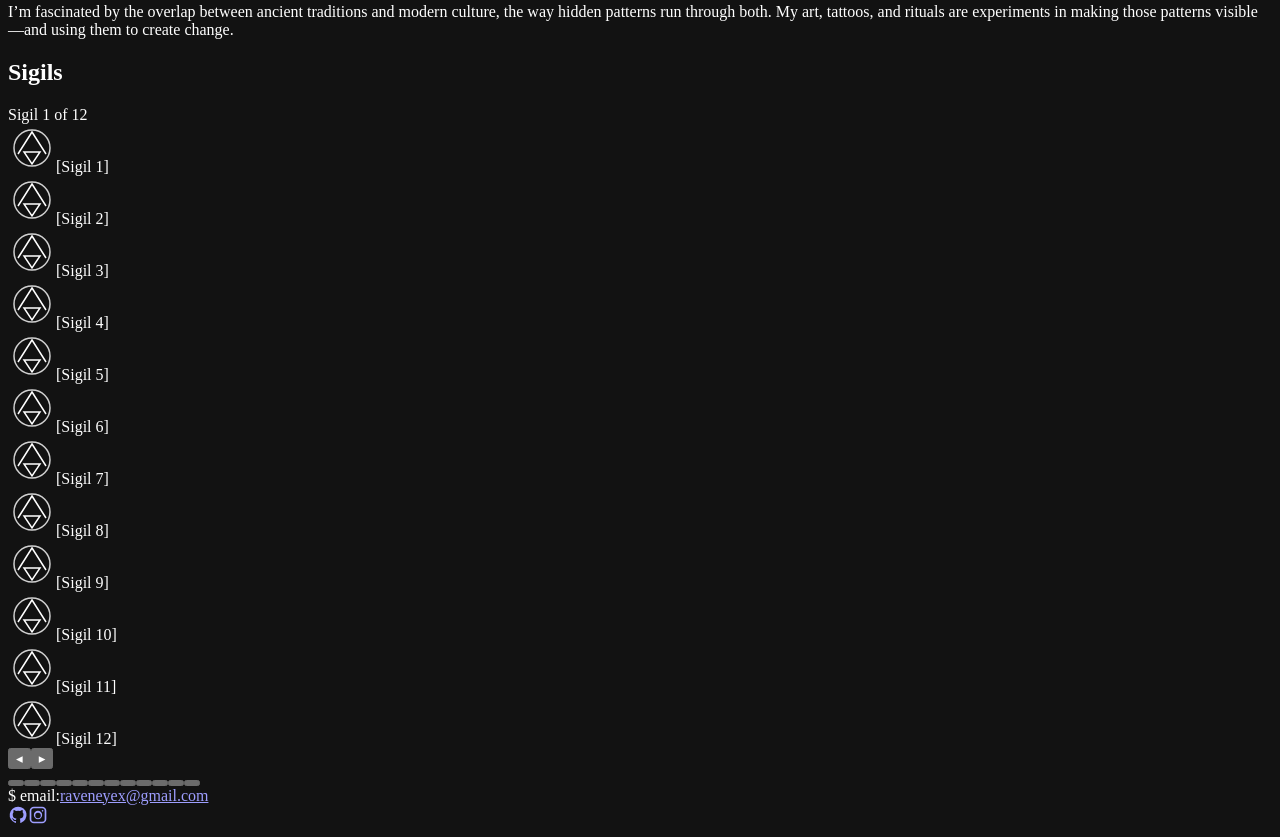
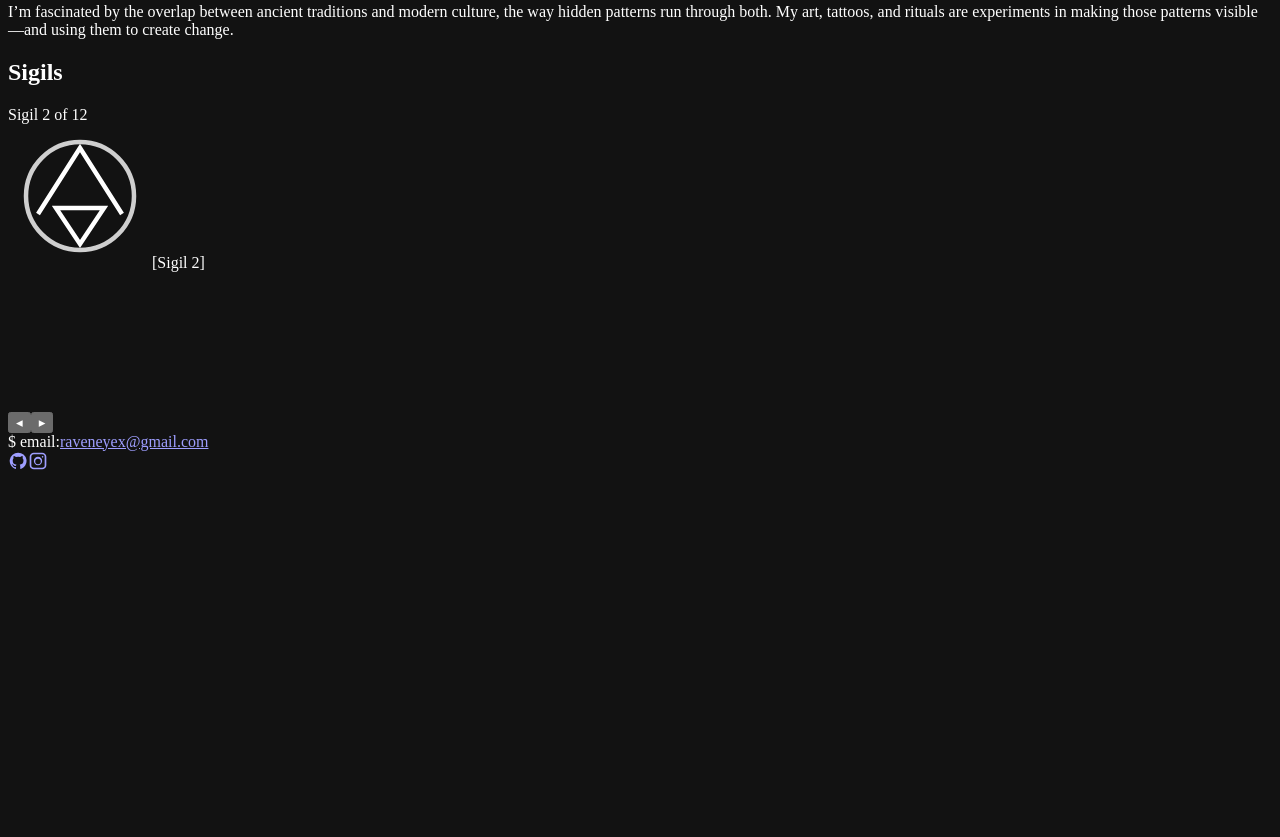
Before and after one commit to raveneyex/vibe-site, a React (Vite) app: page /magickal in a window 1280 px wide. Shown: the part 1820-2657 px from the top of the page. After the commit the page ends 2303 px from the top, so only its background shows below. Built offline with nearby package versions, Linux system fonts and the light colour scheme; the HTML template or start-up script is replaced by a standard one.

Commit message:
[AI]: Swiper carousel in Magickal

```diff
--- a/src/components/SigilTile.tsx
+++ b/src/components/SigilTile.tsx
@@ -3,21 +3,27 @@ import clsx from 'clsx';
 type Props = {
   label: string;
   accent?: 'cyan' | 'magenta' | 'purple';
+  className?: string;
+  size?: number;
 };
 
-export default function SigilTile({ label, accent = 'magenta' }: Props) {
+export default function SigilTile({ label, accent = 'magenta', className, size = 1 }: Props) {
   const hudClass = accent === 'cyan' ? 'hud-cyan' : accent === 'magenta' ? 'hud-magenta' : 'hud-purple';
   const borderClass = accent === 'cyan' ? 'glass-border-cyan' : accent === 'magenta' ? 'glass-border-magenta' : 'glass-border-purple';
   const glowClass = accent === 'cyan' ? 'hover:neon-glow-cyan' : accent === 'magenta' ? 'hover:neon-glow-magenta' : 'hover:neon-glow-purple';
   const textClass = accent === 'cyan' ? 'text-neon-cyan/90' : accent === 'magenta' ? 'text-neon-magenta/90' : 'text-neon-purple/90';
+  const dimension = 96 * size;
+  const svgDimension = 48 * size;
   return (
     <div
       className={clsx(
         'hud group relative w-24 h-24 rounded-lg glass grid place-items-center transition-shadow scan-sweep',
         hudClass,
         borderClass,
-        glowClass
+        glowClass,
+        className
       )}
+      style={size !== 1 ? { width: `${dimension}px`, height: `${dimension}px` } : undefined}
       role="img"
       aria-label={label}
     >
@@ -26,8 +32,8 @@ export default function SigilTile({ label, accent = 'magenta' }: Props) {
       <span aria-hidden="true" className="corner bl" />
       <span aria-hidden="true" className="corner br" />
       <svg
-        width="48"
-        height="48"
+        width={svgDimension}
+        height={svgDimension}
         viewBox="0 0 48 48"
         fill="none"
         xmlns="http://www.w3.org/2000/svg"
--- a/src/pages/Magickal.tsx
+++ b/src/pages/Magickal.tsx
@@ -1,12 +1,16 @@
 import SigilTile from '../components/SigilTile';
 import SkillChip from '../components/Layout/SkillChip';
 import { Link } from 'react-router-dom';
-import { useCallback, useEffect, useId, useMemo, useRef, useState } from 'react';
+import { useMemo, useRef, useState, useId } from 'react';
 import HudFrame from '../components/Layout/HudFrame';
 import { CHALDEAN_ORDER, DAY_PLANET_MAP, type Planet, SYNODIC_MONTH_DAYS } from '@/constants';
 import usePageBranding from '@/hooks/usePageBranding';
-import clsx from 'clsx';
 import data from '@/data.json';
+import type { Swiper as SwiperInstance } from 'swiper';
+import { Swiper, SwiperSlide } from 'swiper/react';
+import { Navigation, Keyboard, Autoplay } from 'swiper/modules';
+import 'swiper/css';
+import 'swiper/css/navigation';
 
 export default function Magickal() {
   const { magick } = data;
@@ -23,39 +27,9 @@ export default function Magickal() {
       .filter(Boolean);
   }, [magick.summary]);
   const count = 12;
-  const itemsRef = useRef<(HTMLDivElement | null)[]>([]);
-  const viewportRef = useRef<HTMLDivElement | null>(null);
   const [index, setIndex] = useState(0);
+  const swiperRef = useRef<SwiperInstance | null>(null);
   const uid = useId();
-
-  const scrollToIndex = (i: number) => {
-    const el = itemsRef.current[i];
-    if (el) {
-      el.scrollIntoView({ behavior: 'smooth', inline: 'center', block: 'nearest' });
-    }
-  };
-
-  const prev = useCallback(() => {
-    const i = (index - 1 + count) % count;
-    setIndex(i);
-    scrollToIndex(i);
-  }, [index, count]);
-  const next = useCallback(() => {
-    const i = (index + 1) % count;
-    setIndex(i);
-    scrollToIndex(i);
-  }, [index, count]);
-
-  useEffect(() => {
-    const vp = viewportRef.current;
-    if (!vp) return;
-    const onKey = (e: KeyboardEvent) => {
-      if (e.key === 'ArrowLeft') prev();
-      if (e.key === 'ArrowRight') next();
-    };
-    vp.addEventListener('keydown', onKey);
-    return () => vp.removeEventListener('keydown', onKey);
-  }, [index, prev, next]);
 
   return (
     <section className="mx-auto max-w-5xl space-y-10 font-mono">
@@ -234,59 +208,50 @@ export default function Magickal() {
         <div className="relative px-8 sm:px-12">
           {/* Live region to announce current slide for screen readers */}
           <div aria-live="polite" role="status" className="sr-only">Sigil {index + 1} of {count}</div>
-          <div
-            ref={viewportRef}
-            className="overflow-x-auto snap-x snap-mandatory pb-2 outline-none"
-            role="region"
-            aria-roledescription="carousel"
+          <Swiper
+            modules={[Navigation, Keyboard, Autoplay]}
+            onSwiper={(swiper) => {
+              swiperRef.current = swiper;
+            }}
+            onSlideChange={(swiper) => setIndex(swiper.realIndex)}
+            slidesPerView={1}
+            centeredSlides
+            spaceBetween={32}
+            keyboard={{ enabled: true, onlyInViewport: true }}
+            navigation={{
+              prevEl: '.sigil-carousel-prev',
+              nextEl: '.sigil-carousel-next',
+            }}
+            autoplay={{ delay: 3500, disableOnInteraction: false }}
+            loop
+            className="sigil-swiper"
             aria-label="sigil carousel"
-            tabIndex={0}
           >
-            <div className="flex gap-3 py-2 min-w-max">
-              {Array.from({ length: count }).map((_, i) => (
-                <div
-                  key={i}
-                  ref={(el) => (itemsRef.current[i] = el)}
-                  className="snap-center shrink-0"
-                  aria-roledescription="slide"
-                  aria-label={`sigil ${i + 1} of ${count}`}
-                >
-                  <SigilTile label={`Sigil ${i + 1}`} accent="purple" />
+            {Array.from({ length: count }).map((_, i) => (
+              <SwiperSlide key={i} aria-label={`sigil ${i + 1} of ${count}`}>
+                <div className="flex justify-center py-12">
+                  <SigilTile label={`Sigil ${i + 1}`} accent="purple" size={3} />
                 </div>
-              ))}
-            </div>
-          </div>
-          <div className="absolute inset-y-0 left-0 right-0 flex items-center justify-between pointer-events-none">
+              </SwiperSlide>
+            ))}
+          </Swiper>
+          <div className="absolute inset-y-0 left-0 right-0 flex items-center justify-between pointer-events-none px-4 sm:px-6">
             <button
               type="button"
-              onClick={prev}
-              className="pointer-events-auto ml-1 sm:ml-2 font-mono text-xs px-2 py-1 rounded glass glass-border-purple hover:neon-glow-purple focus:outline-none focus-visible:focus-outline"
+              className="sigil-carousel-prev pointer-events-auto ml-1 sm:ml-2 font-mono text-xs px-2 py-1 rounded glass glass-border-purple hover:neon-glow-purple focus:outline-none focus-visible:focus-outline"
               aria-label="previous sigil"
             >
               ◂
             </button>
             <button
               type="button"
-              onClick={next}
-              className="pointer-events-auto mr-1 sm:mr-2 font-mono text-xs px-2 py-1 rounded glass glass-border-purple hover:neon-glow-purple focus:outline-none focus-visible:focus-outline"
+              className="sigil-carousel-next pointer-events-auto mr-1 sm:mr-2 font-mono text-xs px-2 py-1 rounded glass glass-border-purple hover:neon-glow-purple focus:outline-none focus-visible:focus-outline"
               aria-label="next sigil"
             >
               ▸
             </button>
           </div>
-          <div className="mt-2 flex items-center justify-center gap-2">
-            {Array.from({ length: count }).map((_, i) => (
-              <button
-                key={i}
-                className={clsx('h-1.5 w-1.5 rounded-full', i === index ? 'bg-neon-purple' : 'bg-white/20')}
-                aria-label={`go to sigil ${i + 1}`}
-                onClick={() => {
-                  setIndex(i);
-                  scrollToIndex(i);
-                }}
-              />
-            ))}
-          </div>
+          <div className="mt-8" />
         </div>
       </section>
     </section>
```
